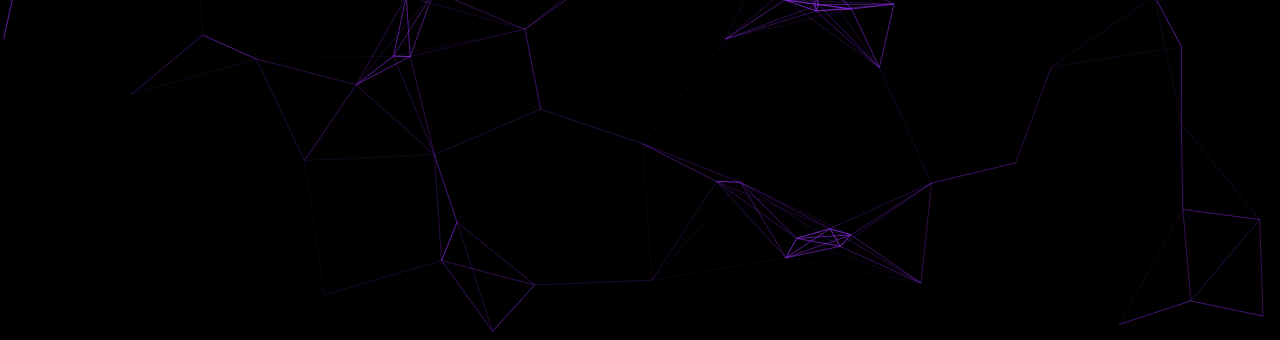
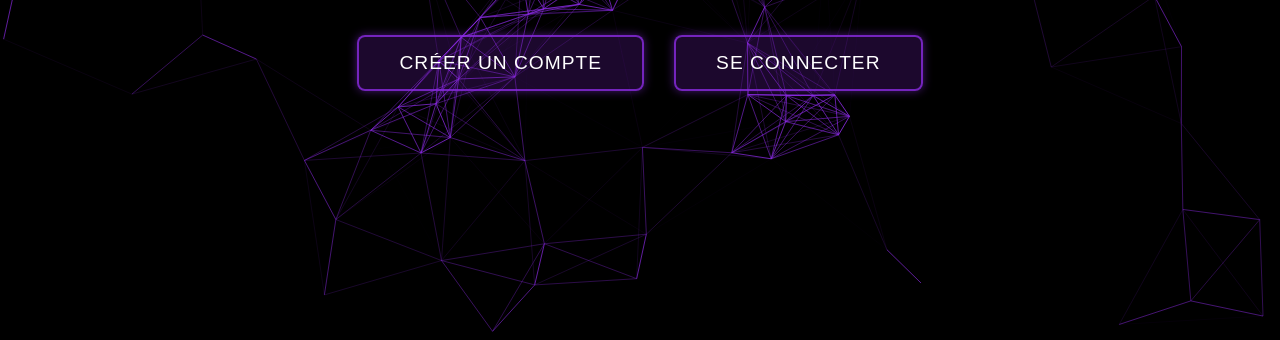
Before and after one commit to zenooff/ZENOOFF, a plain HTML site: page index1.html in a window 1280 px wide. Shown: the part 460-800 px from the top of the page. Drawn offline with Linux system fonts and the light colour scheme.

Commit message:
Update and rename index.html to index1.html

```diff
--- a/index.html
+++ b/index1.html
@@ -5,36 +5,75 @@
     <meta name="viewport" content="width=device-width, initial-scale=1.0">
     <title>ZENO</title>
     <style>
-        /* Fond noir */
         body {
             margin: 0;
             height: 100vh;
             background-color: black;
             overflow: hidden;
             display: flex;
+            flex-direction: column;
             justify-content: center;
             align-items: center;
             font-family: Arial, sans-serif;
         }
 
-        /* Texte ZENO en blanc */
         h1 {
             color: white;
             font-size: 5em;
             z-index: 10;
             position: absolute;
+            top: 20%;
         }
 
-        /* Canvas pour animation des toiles */
         canvas {
             position: absolute;
             top: 0;
             left: 0;
         }
+
+        /* Style futuriste des boutons */
+        .btn {
+            background-color: rgba(138, 43, 226, 0.2);
+            color: white;
+            border: 2px solid rgba(138, 43, 226, 0.8);
+            padding: 15px 40px;
+            font-size: 1.2em;
+            margin: 15px;
+            cursor: pointer;
+            transition: 0.3s;
+            z-index: 10;
+            position: relative;
+            border-radius: 8px;
+            text-transform: uppercase;
+            letter-spacing: 1px;
+            box-shadow: 0 0 10px rgba(138, 43, 226, 0.5);
+        }
+
+        .btn:hover {
+            background-color: rgba(138, 43, 226, 0.8);
+            color: white;
+            box-shadow: 0 0 20px rgba(138, 43, 226, 1), 0 0 40px rgba(138, 43, 226, 0.7);
+            transform: scale(1.05);
+        }
+
+        .button-container {
+            position: absolute;
+            top: 60%;
+            display: flex;
+            flex-direction: row;
+            justify-content: center;
+            width: 100%;
+        }
     </style>
 </head>
 <body>
     <h1>ZENO</h1>
+
+    <div class="button-container">
+        <button class="btn" onclick="alert('Créer un compte')">Créer un compte</button>
+        <button class="btn" onclick="alert('Se connecter')">Se connecter</button>
+    </div>
+
     <canvas id="canvas"></canvas>
 
     <script>
@@ -44,9 +83,8 @@
         let height = canvas.height = window.innerHeight;
 
         const particles = [];
-        const particleCount = 100;
+        const particleCount = 120;
 
-        // Création des particules
         for (let i = 0; i < particleCount; i++) {
             particles.push({
                 x: Math.random() * width,
@@ -56,10 +94,28 @@
             });
         }
 
+        // Obtenir la position des boutons
+        const buttons = document.querySelectorAll('.btn');
+        const buttonCenters = [];
+
+        function updateButtonCenters() {
+            buttonCenters.length = 0;
+            buttons.forEach(btn => {
+                const rect = btn.getBoundingClientRect();
+                buttonCenters.push({
+                    x: rect.left + rect.width / 2,
+                    y: rect.top + rect.height / 2
+                });
+            });
+        }
+
+        updateButtonCenters();
+        window.addEventListener('resize', updateButtonCenters);
+
         function draw() {
             ctx.clearRect(0, 0, width, height);
 
-            // Dessiner les lignes entre particules proches
+            // Dessiner les lignes
             for (let i = 0; i < particles.length; i++) {
                 let p1 = particles[i];
                 for (let j = i + 1; j < particles.length; j++) {
@@ -68,7 +124,7 @@
                     let dy = p1.y - p2.y;
                     let dist = Math.sqrt(dx*dx + dy*dy);
                     if (dist < 150) {
-                        ctx.strokeStyle = 'rgba(138,43,226,' + (1 - dist/150) + ')'; // violet
+                        ctx.strokeStyle = 'rgba(138,43,226,' + (1 - dist/150) + ')';
                         ctx.lineWidth = 1;
                         ctx.beginPath();
                         ctx.moveTo(p1.x, p1.y);
@@ -78,9 +134,20 @@
                 }
             }
 
-            // Déplacer les particules
+            // Déplacement des particules
             for (let i = 0; i < particles.length; i++) {
                 let p = particles[i];
+                // Effet “aimanté” vers boutons
+                buttonCenters.forEach(center => {
+                    const dx = center.x - p.x;
+                    const dy = center.y - p.y;
+                    const dist = Math.sqrt(dx*dx + dy*dy);
+                    if (dist < 200) {
+                        p.vx += dx * 0.0005;
+                        p.vy += dy * 0.0005;
+                    }
+                });
+
                 p.x += p.vx;
                 p.y += p.vy;
 
@@ -93,10 +160,10 @@
 
         draw();
 
-        // Redimensionner le canvas si la fenêtre change
         window.addEventListener('resize', () => {
             width = canvas.width = window.innerWidth;
             height = canvas.height = window.innerHeight;
+            updateButtonCenters();
         });
     </script>
 </body>
```
